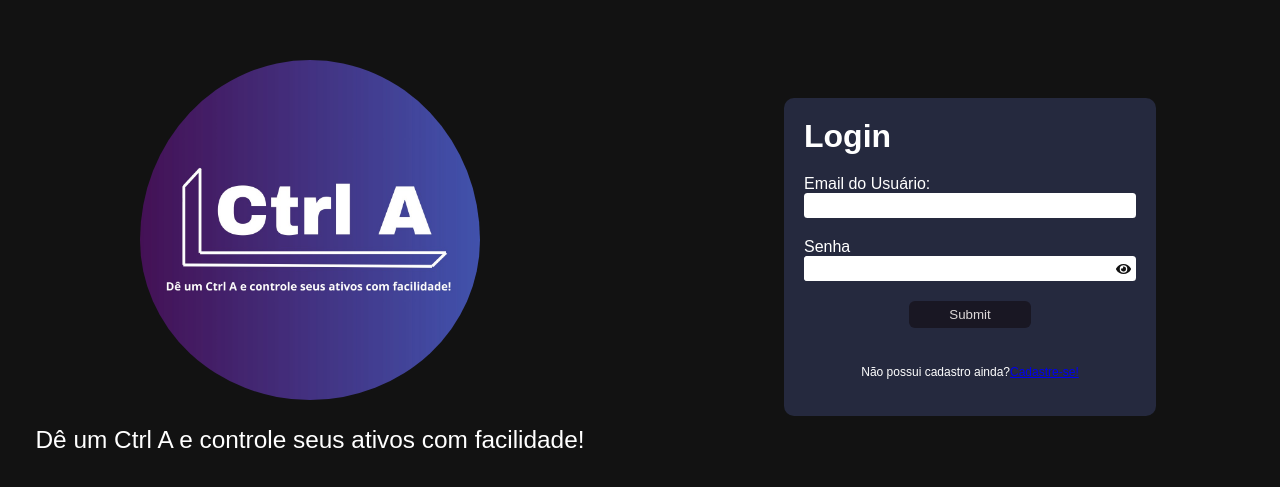
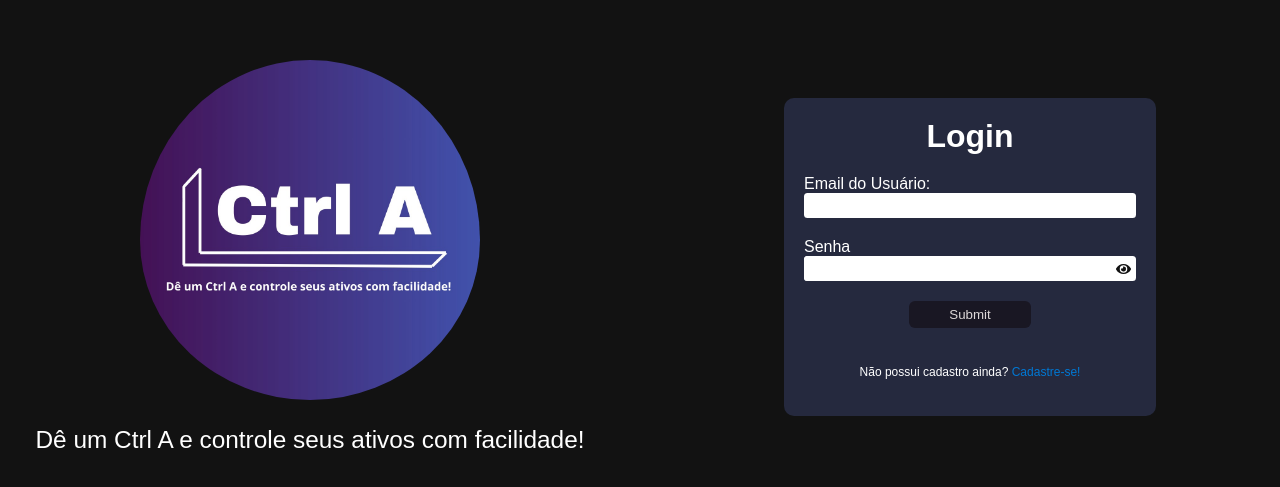
Before and after one commit to equipe-javali/API_3_FRONT, a React (Create React App) app in the folder ctrl-a/: page / in a window 1280 px wide. Shown: the part 143-630 px from the top of the page. Built offline with nearby package versions, Linux system fonts and the light colour scheme.

Commit message:
Correções na página de login
Adição de espaço e mudança na cor do texto da página de login

```diff
--- a/ctrl-a/src/pages/css/home.css
+++ b/ctrl-a/src/pages/css/home.css
@@ -102,3 +102,16 @@
   margin: 2%;
   font-size: 12px;
 }
+
+.linkCadastro {
+  text-decoration: none; /* Remove o sublinhado padrão */
+  color: var(--cor2); /* Mantém a cor do texto padrão */
+}
+
+.linkCadastro:hover {
+  color: var(--cor5); /* Muda a cor do texto ao passar o mouse */
+}
+
+.formLogin h1 {
+  text-align: center;
+}
--- a/ctrl-a/src/pages/home.tsx
+++ b/ctrl-a/src/pages/home.tsx
@@ -84,9 +84,11 @@ export default function Home() {
               placeholder='Entrar'
             />
             <p className='pergunta'>
-              Não possui cadastro ainda?
+              Não possui cadastro ainda?{' '}
+              <span>&nbsp;</span>
               <Link className='linkCadastro' to={'/CadastroUsuarioAdm'}> Cadastre-se!</Link>
             </p>
+
           </form>
         </div>
       </div>
```
